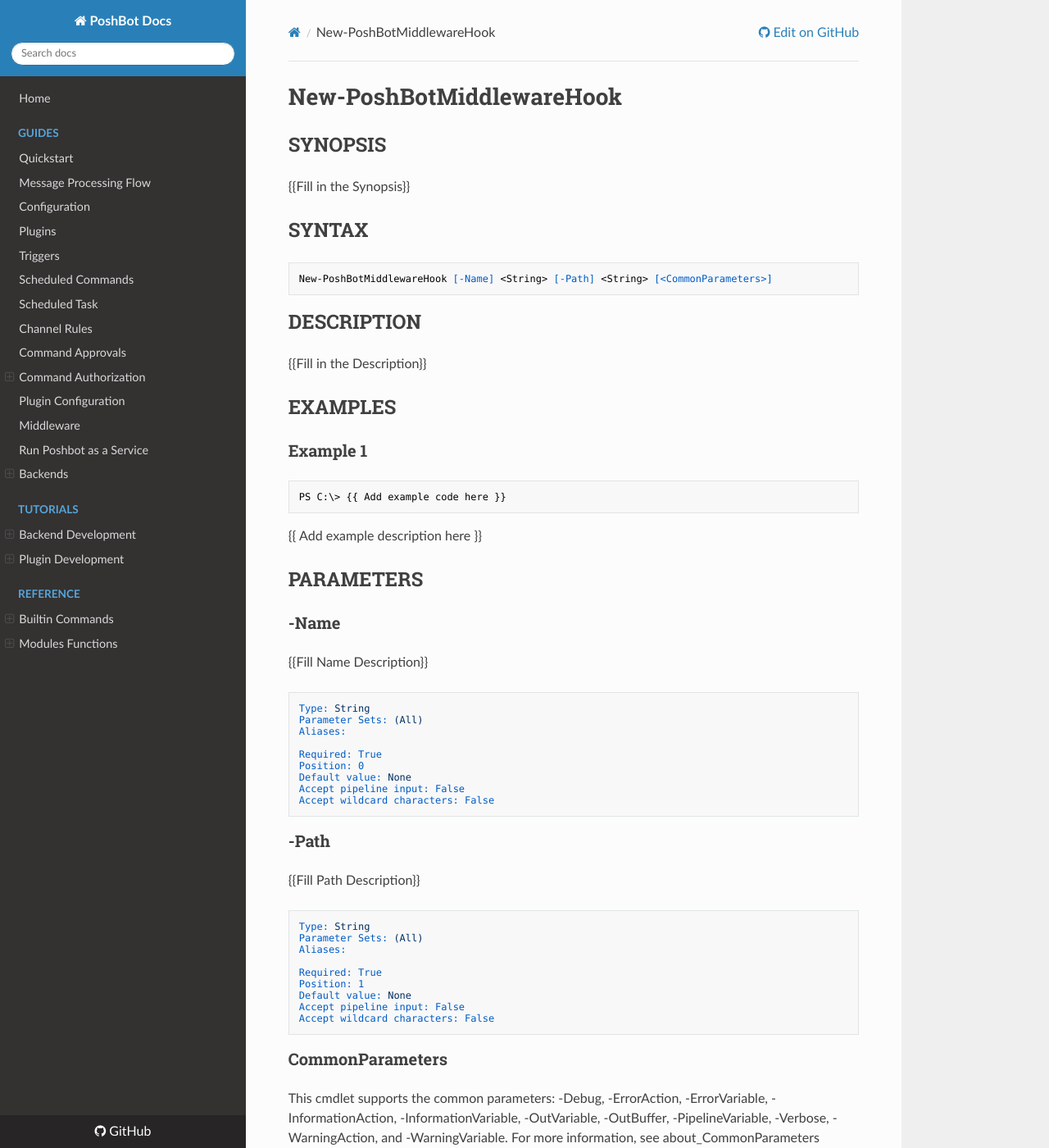
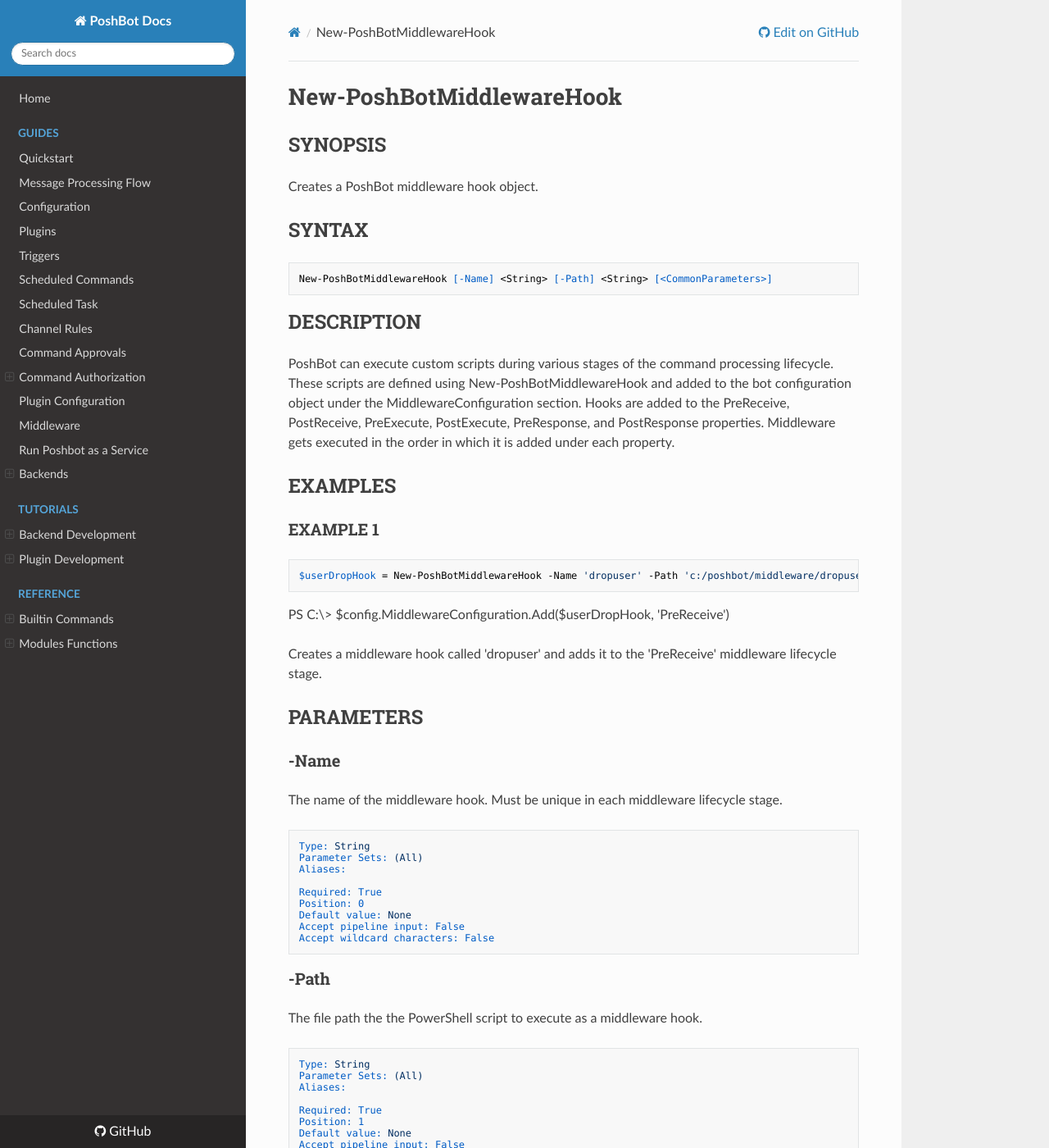
Before and after one commit to poshbotio/PoshBot, an MkDocs documentation site: the page built from docs/reference/functions/New-PoshBotMiddlewareHook.md, in a window 1280 px wide and 1400 px high. Shown: the whole window at 82% size. Built offline with MkDocs 1.6.1, drawn with Linux system fonts in a browser that asks for light colours; nearby versions of some CDN libraries; old or Windows-style settings are respelled for this version of MkDocs; some of the changed text lies outside the part shown.

Commit message:
Update middleware documentation

````diff
--- a/docs/reference/functions/New-PoshBotMiddlewareHook.md
+++ b/docs/reference/functions/New-PoshBotMiddlewareHook.md
@@ -1,6 +1,6 @@
 ---
 external help file: PoshBot-help.xml
-Module Name: poshbot
+Module Name: PoshBot
 online version:
 schema: 2.0.0
 ---
@@ -8,7 +8,7 @@ schema: 2.0.0
 # New-PoshBotMiddlewareHook
 
 ## SYNOPSIS
-{{Fill in the Synopsis}}
+Creates a PoshBot middleware hook object.
 
 ## SYNTAX
 
@@ -17,21 +17,28 @@ New-PoshBotMiddlewareHook [-Name] <String> [-Path] <String> [<CommonParameters>]
 ```
 
 ## DESCRIPTION
-{{Fill in the Description}}
+PoshBot can execute custom scripts during various stages of the command processing lifecycle.
+These scripts
+are defined using New-PoshBotMiddlewareHook and added to the bot configuration object under the MiddlewareConfiguration section.
+Hooks are added to the PreReceive, PostReceive, PreExecute, PostExecute, PreResponse, and PostResponse properties.
+Middleware gets executed in the order in which it is added under each property.
 
 ## EXAMPLES
 
-### Example 1
-```powershell
-PS C:\> {{ Add example code here }}
+### EXAMPLE 1
+```
+$userDropHook = New-PoshBotMiddlewareHook -Name 'dropuser' -Path 'c:/poshbot/middleware/dropuser.ps1'
 ```
 
-{{ Add example description here }}
+PS C:\\\> $config.MiddlewareConfiguration.Add($userDropHook, 'PreReceive')
+
+Creates a middleware hook called 'dropuser' and adds it to the 'PreReceive' middleware lifecycle stage.
 
 ## PARAMETERS
 
 ### -Name
-{{Fill Name Description}}
+The name of the middleware hook.
+Must be unique in each middleware lifecycle stage.
 
 ```yaml
 Type: String
@@ -46,7 +53,7 @@ Accept wildcard characters: False
 ```
 
 ### -Path
-{{Fill Path Description}}
+The file path the the PowerShell script to execute as a middleware hook.
 
 ```yaml
 Type: String
````
Also changed, not shown: other parts of docs/reference/functions/New-PoshBotMiddlewareHook.md (+2 -6 lines), docs/guides/middleware.md (+132 -99 lines).
